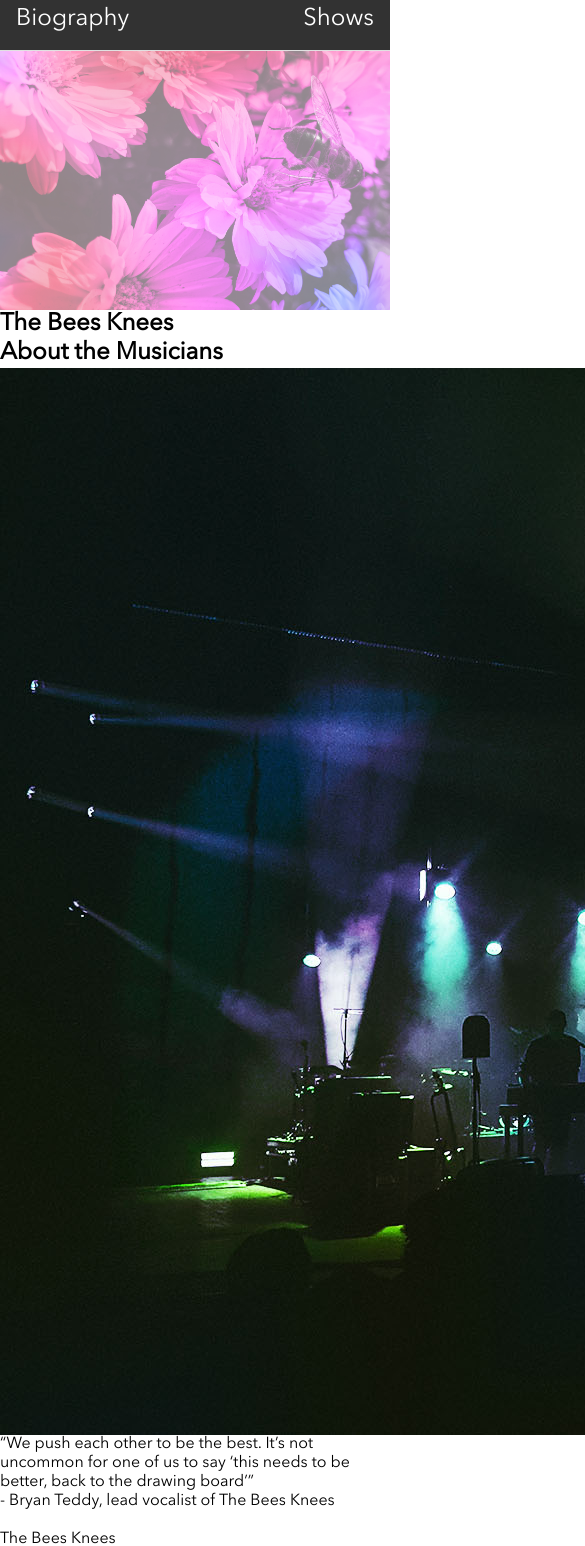
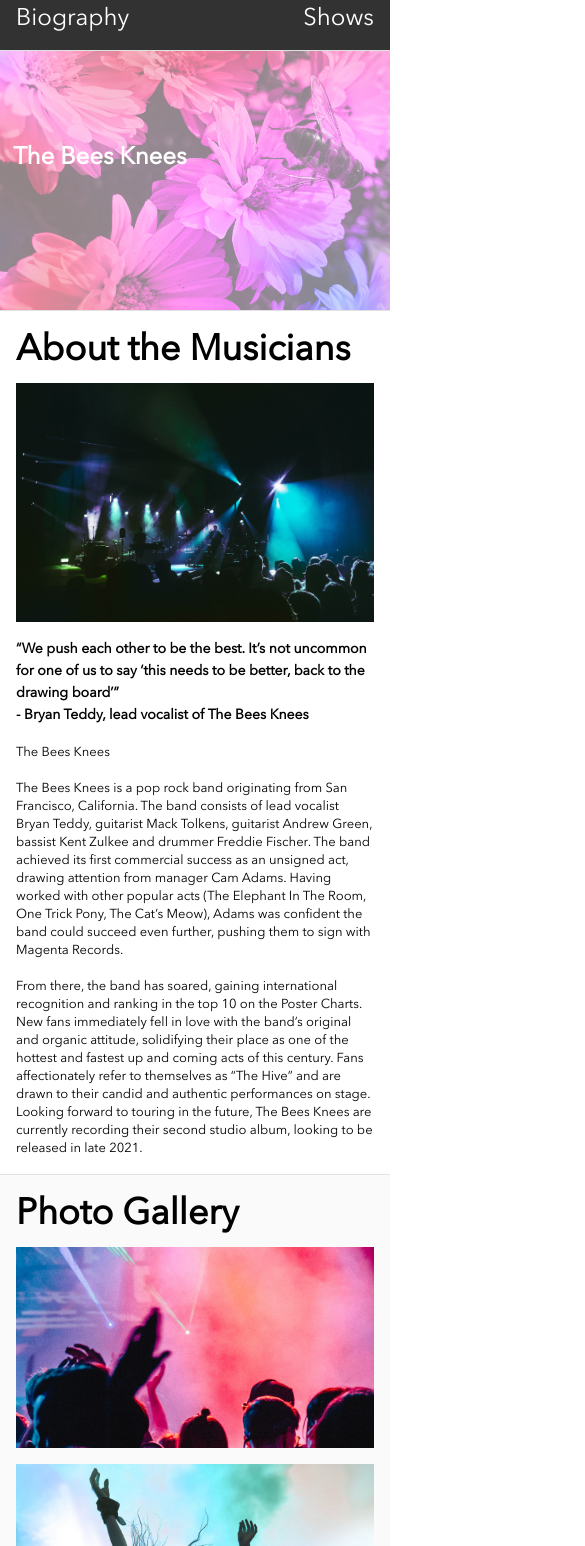
Before and after one commit to toussaintmarvin/bandsite, a plain HTML site: page index.html in a window 390 px wide. Shown: the part 54-1600 px from the top of the page, 585 px wide, since content can reach past the window. Drawn offline with nearby package versions, Linux system fonts and the light colour scheme; files that its build step writes are made by us from their sources.

Commit message:
sprint-1-mobile submission

```diff
--- a/index.html
+++ b/index.html
@@ -23,10 +23,16 @@
         <main class="container">
         <section class="hero-container">
                 <div class="hero-container__img">
-                    <img src="assets/Images/hero-bio.jpg" style="opacity:50%"/>
+                    <figure>
+                        <img src="assets/Images/hero-bio.jpg" />
+                        <figcaption>The Bees Knees</figcaption>
+                      </figure>
+
+                    <!-- <img alt="The Bees Knees" img src="assets/Images/hero-bio.jpg" style="opacity:50%"/> -->
                     <!-- <h1>The Bees Knees</h1 -->
-                    </div>
-                <div class="overlay"><h1>The Bees Knees</h1></div>
+
+                </div>
+                <!-- <div class="overlay"><h1>The Bees Knees</h1></div> -->
         </section>
         <section class="aboutMusician-container">
                 <div class="aboutMusician-container__title"><h1>About the Musicians</h1></div>
@@ -39,7 +45,7 @@
                     - Bryan Teddy, lead vocalist of The Bees Knees
                 </div>
                 <div class="aboutMusician-container-img__bio">
-                    <br>The Bees Knees<br>The Bees Knees is a pop rock band originating from San
+                    <br>The Bees Knees<br><br>The Bees Knees is a pop rock band originating from San
                     Francisco, California. The band consists of lead vocalist Bryan Teddy,
                     guitarist Mack Tolkens, guitarist Andrew Green, bassist Kent Zulkee
                     and drummer Freddie Fischer. The band achieved its first commercial
@@ -61,15 +67,15 @@
         <section class="photoGallery-container">
                 <div class="photoGallery-container__title"><h1>Photo Gallery</h1></div>
                 <div class="photoGallery-Container__img">
-                    <!-- <img src="./assets/Images/Photo-gallery-1.jpg"> -->
-                    <!-- <img src="./assets/Images/Photo-gallery-2.jpg"> -->
-                    <!-- <img src="./assets/Images/Photo-gallery-3.jpg">
+                    <img src="./assets/Images/Photo-gallery-1.jpg">
+                    <img src="./assets/Images/Photo-gallery-2.jpg">
+                    <img src="./assets/Images/Photo-gallery-3.jpg">
                     <img src="./assets/Images/Photo-gallery-4.jpg">
                     <img src="./assets/Images/Photo-gallery-5.jpg">
                     <img src="./assets/Images/Photo-gallery-6.jpg">
                     <img src="./assets/Images/Photo-gallery-7.jpg">
                     <img src="./assets/Images/Photo-gallery-8.jpg">
-                    <img src="./assets/Images/Photo-gallery-9.jpg"> -->
+                    <img src="./assets/Images/Photo-gallery-9.jpg">
                 </div>
             </section>
             <!--Footer-->
--- a/styles/bio.scss
+++ b/styles/bio.scss
@@ -7,70 +7,124 @@
     font-size: 2rem;
 }
 
+.container{
+    display: flex;
+    flex-direction: column;
+    // min-width: 20rem;
 
+}
 
 
 .hero-container {
+    display: flex;
+    flex-direction:column;
+    justify-content: flex-start;
+
+    // width: 31.25rem;
+    // height: 25rem;
 
     &__img {
         display: flex;
         flex-direction: column;
         border-top: .0625rem solid #e1e1e1;
-        // padding-left: 1rem;
-        // padding-right: 1rem;
-         .img {
+        border-bottom: .0625rem solid #e1e1e1;
+    }
+
+    figure {
+        display: flex;
+        flex-direction: column;
+        position:relative;
+        background: #323232;
+        opacity: 0.5;
+    }
+    figcaption {
             position: absolute;
-            width: 100%;
-            height: 100%;
-            // object-fit:fill;
-
-
-        }
-        .overlay h1{
-           display: flex;
-           justify-content: center;
+            width: 12.5rem;
+            line-height: 13.4375rem;
+            text-align: center;
+            left: 0;
             top: 0;
-            bottom: 0;
-            padding: 1rem;
+            color: #FFFFFF;
             font-size: 1.5rem;
-            // color: $white;
+            // text-shadow: 0 0 1px white;
+            font-weight:700;
         }
 
+}
+
+.aboutMusician-container {
+    display: flex;
+    flex-direction: column;
+    background-color: #FFFFFF;
+    align-items: flex-start;
+    justify-content: center;
+    // width: auto;
+    padding-top: 1.5rem;
+    &__title {
+       padding-bottom: 1rem;
+       padding-left: 1rem;
+       font-size: 1.5rem;
+       font-weight: 700;
+       line-height: 2rem;
+        // width: 100%;
+        // height: auto;
+    }
+    &-img{
+        display:flex;
+        flex-direction: column;
+        position: relative;
+        padding-left: 1rem;
+        padding-right: 1rem;
+        padding-bottom: 1rem;
+        max-width: 100%;
+        height: auto;
 
     }
 }
 
-.aboutMusician--container{
+.aboutMusician-container-img__caption{
+    padding-left: 1rem;
+    padding-right: 1rem;
+    font-size: .875rem;
+    font-weight: 600;
+    line-height: 1.375rem;
+}
+.aboutMusician-container-img__bio{
+    padding-left: 1rem;
+    padding-right: 1rem;
+    padding-bottom: 1rem;
+    font-size: .8125rem;
+    font-weight: 400;
+    line-height: 1.125rem;
+}
 
+.photoGallery-container{
     display: flex;
-    justify-content: flex-start;
-    background-color: #ffffff;
-    align-items: center;
-    align-content: center;
+    flex-direction: column;
+    align-items: flex-start;
+    background-color: #fafafa;
+    padding-left: 1rem;
+    padding-right: 1rem;
     border-top: .0625rem solid #e1e1e1;
-    // align-items: center;
-    // width: auto;
-    // height: auto;
+    // border-bottom: 1rem;
+    &__title{
+        font-size: 1.5rem;
+        font-weight: 700;
+        line-height: 2rem;
+        padding-top: 1.5rem;
+        padding-bottom: 1rem
 
+    }
+    &__img img{
+        display: flex;
+        flex-direction: column;
+        position: relative;
+        justify-content: space-between;
+        max-width: 100%;
+        height: auto;
+        // padding-top: 1rem;
+        padding-bottom: 1rem;
+        // border-bottom: 1rem;
+
+    }
 }
-// .aboutMusician-container__title h1 {
-//     font-size: 1.5rem;
-//     line-height: 2rem;
-//     font-weight: 700;
-//     padding-top: 2rem;
-//     padding-bottom: 1rem;
-//     padding-left: 1rem;
-//     justify-content: center;
-// }
-// .aboutMusician--container__img {
-//     // width: 600px;
-//     // height: 300px;
-// }
-// .img{
-//     // position: relative;
-//     // width: 100%;
-//     // height: 100%;
-//     // object-fit: fill;
-//     padding-left: 1rem;
-//     padding-right: 1rem;
-// }
--- a/styles/partials/_global.scss
+++ b/styles/partials/_global.scss
@@ -65,6 +65,7 @@
     font-size: .8125rem;
     padding-left: 1rem;
     padding-right: 1rem;
+    padding-top: 1.5rem;
     padding-bottom: 1rem;
     line-height: 1.125rem;
     border-top: .0625rem solid #e1e1e1;
```
Also changed, not shown: styles/bio.css, 1 other file.
